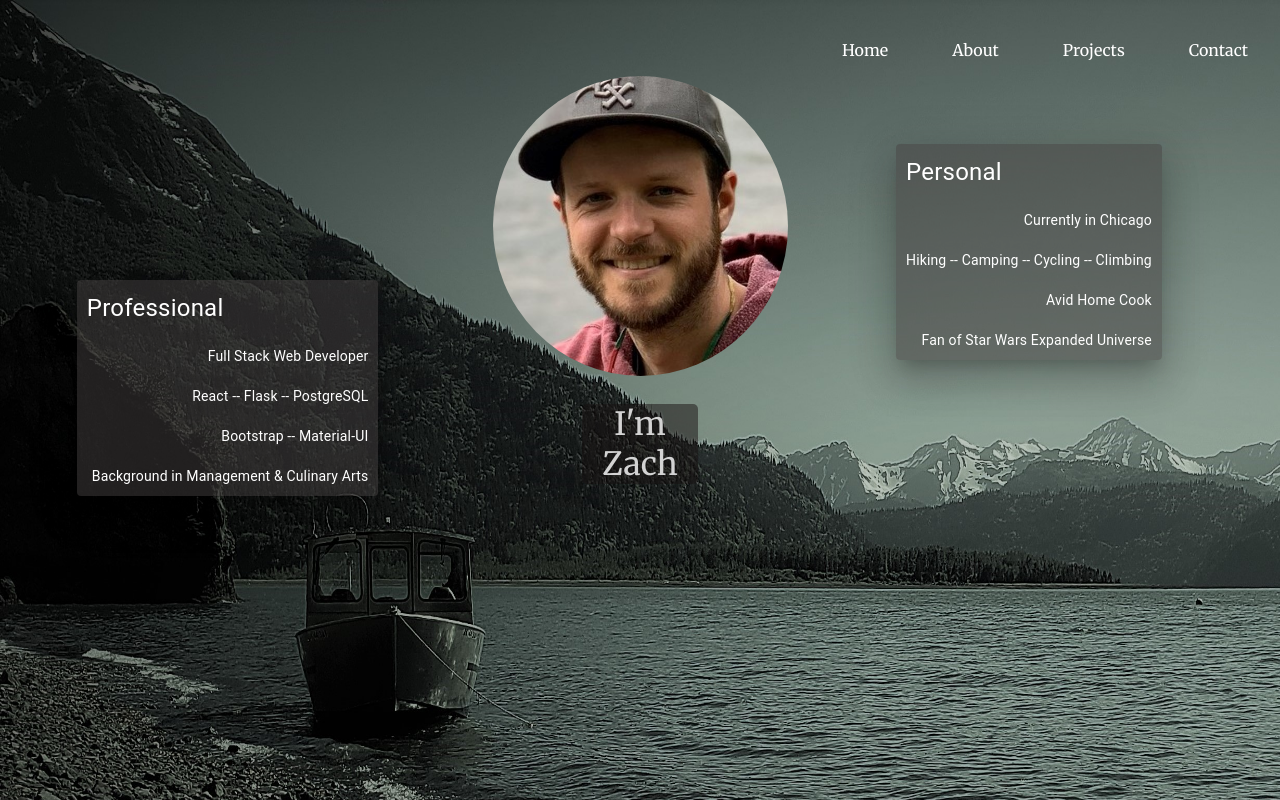
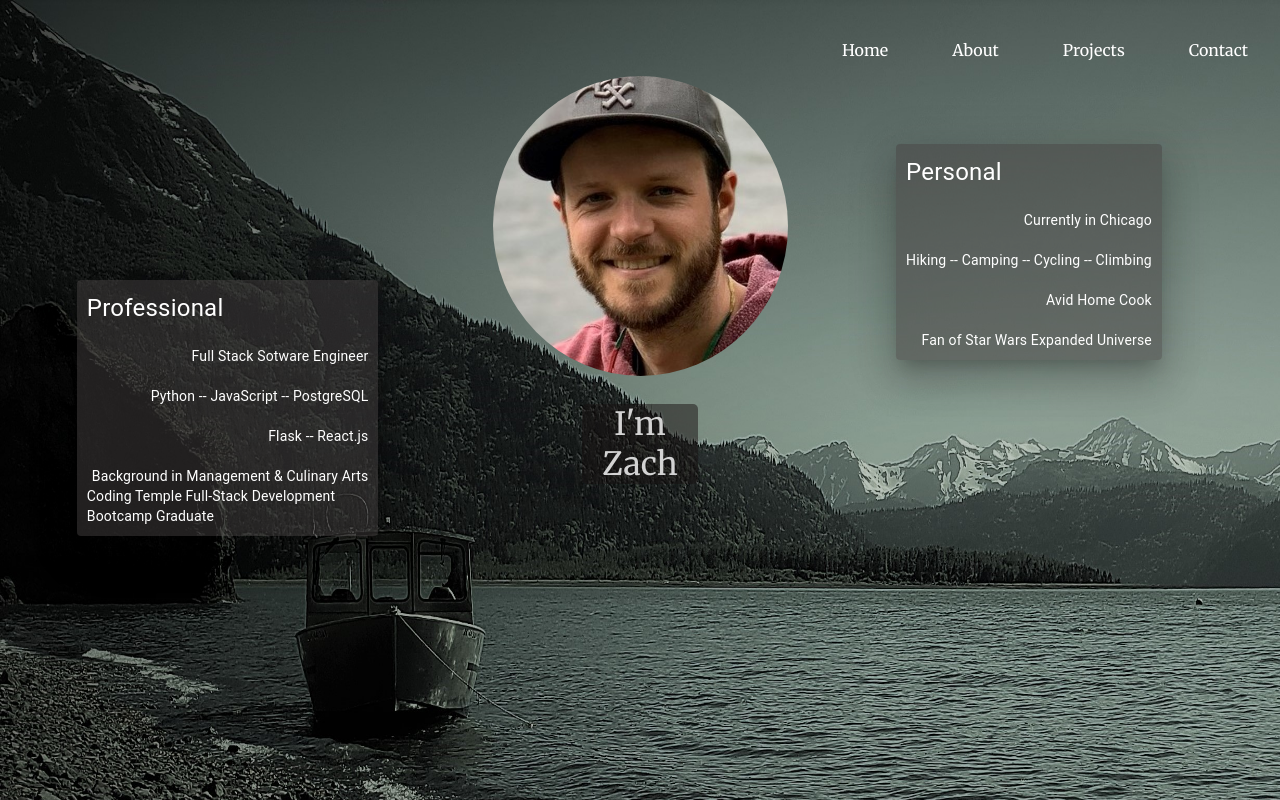
Before and after one commit to backfromsolaris/React-Portfolio, a React (Create React App) app: page /About in a window 1280 px wide. Built offline with nearby package versions, Linux system fonts and the light colour scheme.

Commit message:
edit about & contact text

```diff
--- a/src/Components/About/About.tsx
+++ b/src/Components/About/About.tsx
@@ -64,26 +64,31 @@ export const About_Cards = () =>{
                 <Typography className={classes.items}
                     variant="body2"
                     component="p">
-                    Full Stack Web Developer
+                    Full Stack Sotware Engineer
                 </Typography>
                 <br />
                 <Typography className={classes.items}
                     variant="body2"
                     component="p">
-                    React -- Flask -- PostgreSQL
+                    Python -- JavaScript -- PostgreSQL
                 </Typography>
                 <br />
                 <Typography className={classes.items}
                     variant="body2"
                     component="p">
-                    Bootstrap -- Material-UI
+                    Flask -- React.js
                 </Typography>
                 <br />
                 <Typography className={classes.items}
                     variant="body2"
                     component="p">
                     Background in Management & Culinary Arts
-                    </Typography>
+                </Typography>
+                <Typography className={classes.items}
+                    variant="body2"
+                    component="p">
+                    Coding Temple Full-Stack Development Bootcamp Graduate
+                </Typography>
             </Card>
 
             <Card elevation={24} className={classes.card_right}>
--- a/src/Components/Contact/Contact.tsx
+++ b/src/Components/Contact/Contact.tsx
@@ -50,7 +50,7 @@ export const Contact = () =>{
                 <a target="_blank" className={classes.items} href="https://github.com/zachPorras">GitHub</a>
             </div>
             <div className={classes.thanks_div}>
-                <h2 className={classes.thanks}>Let me know how I can meet your needs!</h2>
+                <h2 className={classes.thanks}>I'm eager to contribute to your success!</h2>
             </div>
         </div>
 
```
